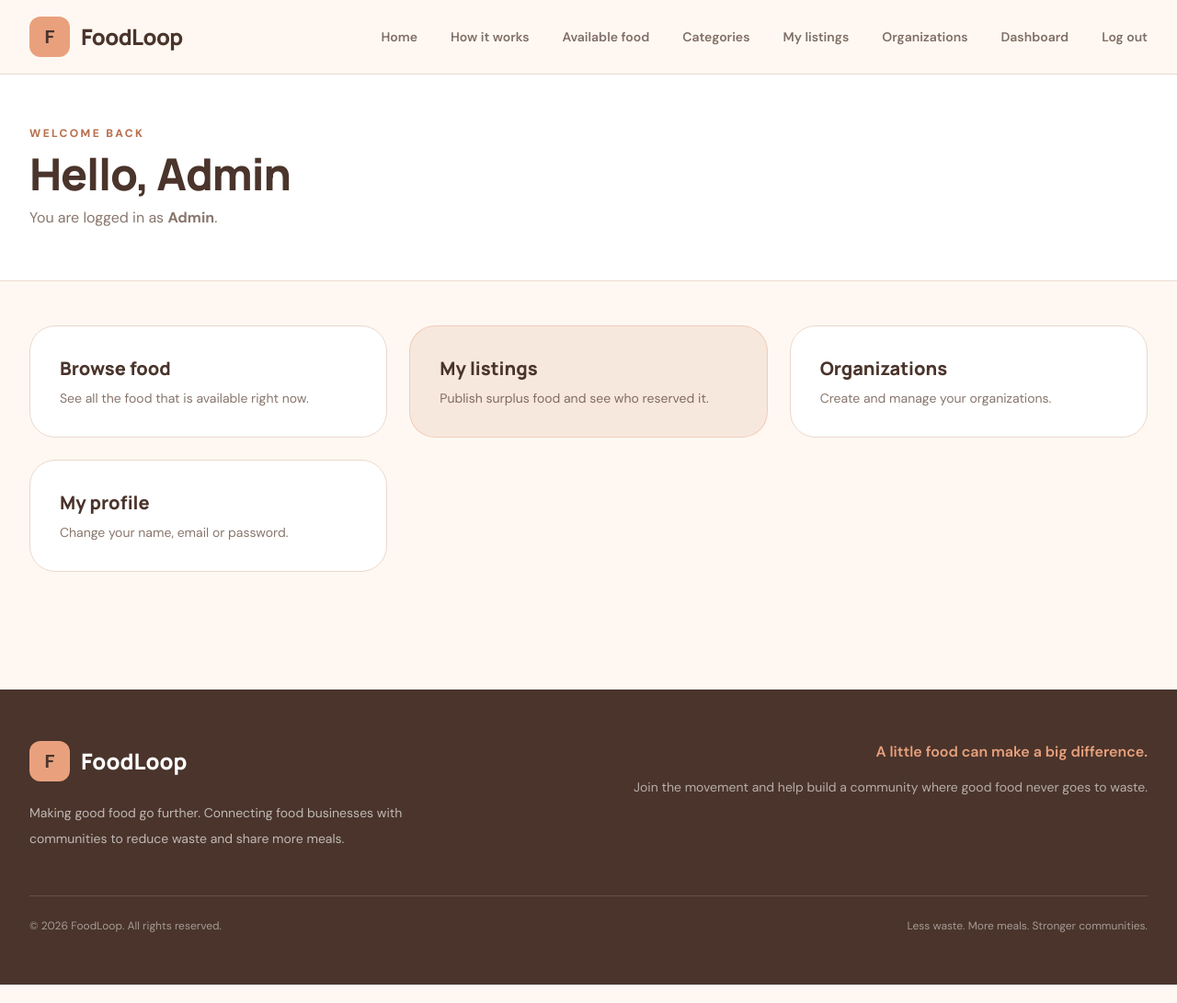
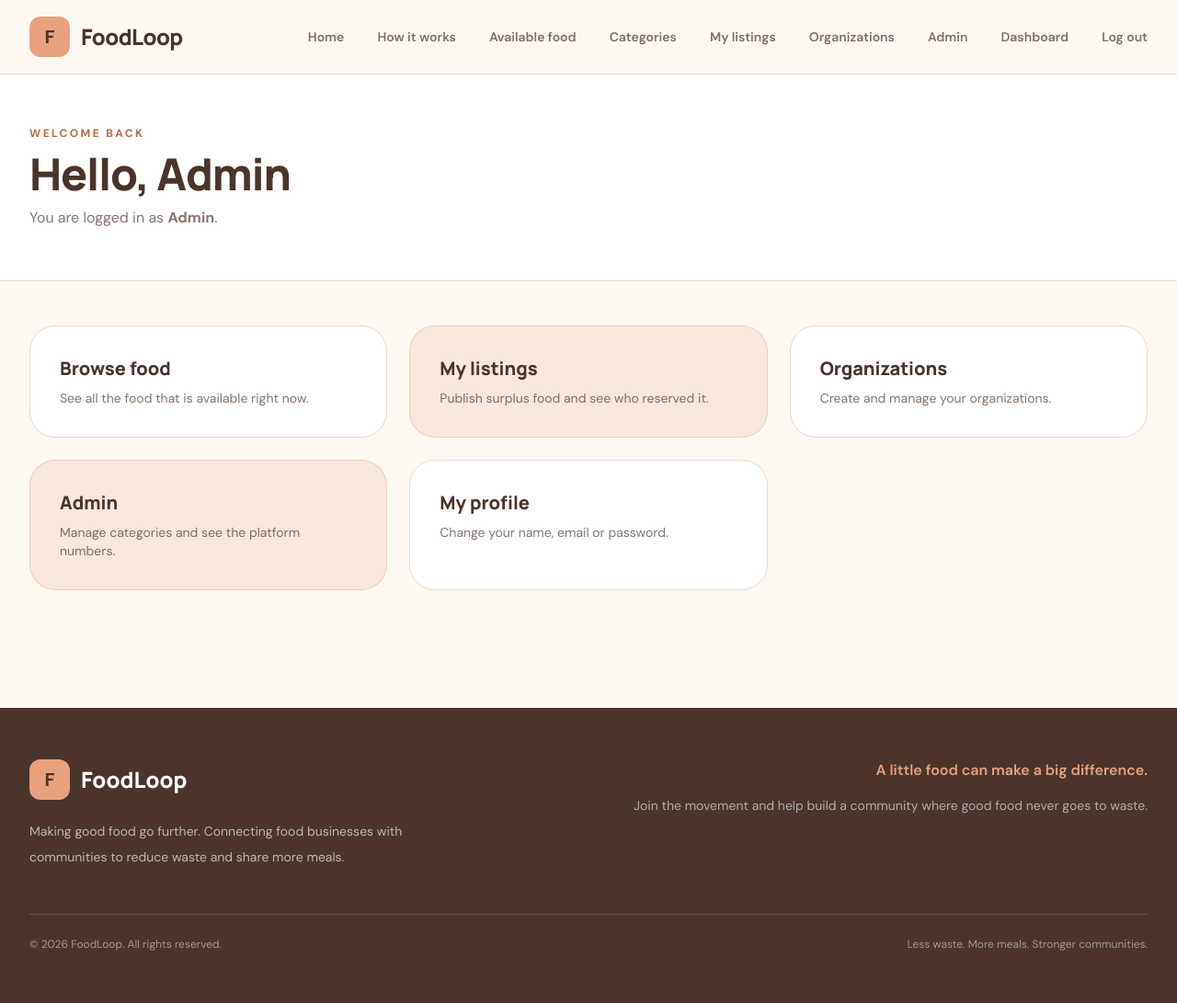
Before and after one commit to Rowannnk/Foodshare, a Laravel app: page /dashboard in a window 1280 px wide. Shown: the whole page at 92% size. Run offline with Laravel 12, Linux system fonts and the light colour scheme; a user stored in the database is signed in; data comes from the database, SQL or seed files in the repository; some libraries are stand-ins or nearby versions.

Commit message:
feat: add admin links to menu and dashboard

```diff
--- a/resources/views/layouts/public_navigation.blade.php
+++ b/resources/views/layouts/public_navigation.blade.php
@@ -49,6 +49,12 @@
                 class="transition hover:text-[#B96F4D]">
                     Organizations
                 </a>
+                @if (auth()->user()->isAdmin())
+                    <a href="{{ route('admin.dashboard') }}"
+                    class="transition hover:text-[#B96F4D]">
+                        Admin
+                    </a>
+                @endif
                 <a href="{{ route('dashboard') }}"
                    class="transition hover:text-[#B96F4D]">
                     Dashboard
@@ -122,6 +128,12 @@
                     class="transition hover:text-[#B96F4D]">
                         Organizations
                     </a>
+                    @if (auth()->user()->isAdmin())
+                        <a href="{{ route('admin.dashboard') }}"
+                        class="transition hover:text-[#B96F4D]">
+                            Admin
+                        </a>
+                    @endif
                     <a href="{{ route('dashboard') }}"
                        class="block rounded-xl px-4 py-3 text-sm font-semibold transition hover:bg-[#FFF3EB]">
                         Dashboard
--- a/resources/views/userzone/dashboard.blade.php
+++ b/resources/views/userzone/dashboard.blade.php
@@ -48,6 +48,14 @@
                 <p class="mt-2 text-sm text-[#88766D]">Create and manage your organizations.</p>
             </a>
 
+            @if (auth()->user()->isAdmin())
+                <a href="{{ route('admin.dashboard') }}"
+                class="rounded-[1.75rem] border border-[#E9A17D]/40 bg-[#F7E8DE] p-8 transition hover:-translate-y-1 hover:shadow-xl">
+                    <h2 class="brand-font text-xl font-extrabold text-[#4A342B]">Admin</h2>
+                    <p class="mt-2 text-sm text-[#806B60]">Manage categories and see the platform numbers.</p>
+                </a>
+            @endif
+
             <a href="{{ route('profile.edit') }}"
                 class="rounded-[1.75rem] border border-[#EAD8CD] bg-white p-8 transition hover:-translate-y-1 hover:shadow-xl">
                 <h2 class="brand-font text-xl font-extrabold text-[#4A342B]">My profile</h2>
```
